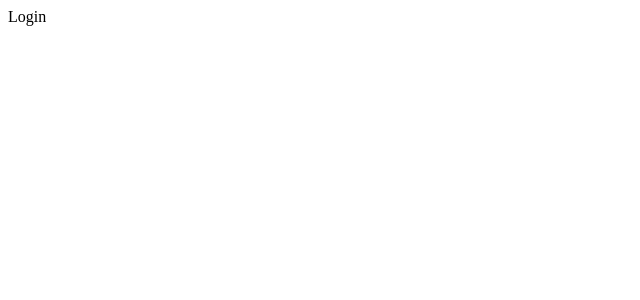
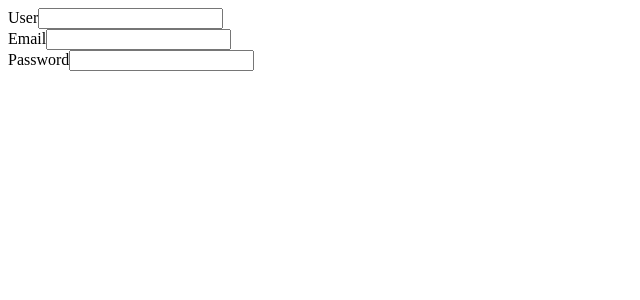
Before and after one commit to AndreiaCifoni/Soap-Project, a React (Create React App) app: page /login in a window 1280 px wide. Shown: the top 300 px of the page, without its empty margins (0-640 px from the left). Built offline with nearby package versions, Linux system fonts and the light colour scheme.

Commit message:
building inputs in Login component

```diff
--- a/src/components/App.js
+++ b/src/components/App.js
@@ -3,8 +3,8 @@ import { BrowserRouter, Routes, Route, Link } from "react-router-dom";
 import Home from "./Home";
 import Login from "./Login";
 import Register from "./Register";
-import Soaps from "./Soaps";
-import SoapCard from "./SoapCard";
+import Soaps from "./soap/Soaps";
+import SoapCard from "./soap/SoapCard";
 import Workshop from "./Workshops";
 
 const App = () => {
--- a/src/components/Login.js
+++ b/src/components/Login.js
@@ -1,7 +1,54 @@
-import React from "react";
+import React, { useState } from "react";
+
+const owner = {
+  name: "Andreia Cifoni",
+  email: "ac@email",
+  password: "mike",
+};
 
 const Login = () => {
-  return <div>Login</div>;
+  const [validation, setValidation] = useState({
+    name: "",
+    email: "",
+    password: "",
+  });
+
+  return (
+    <form>
+      <div>
+        <div>
+          <label>User</label>
+          <input
+            type="text"
+            value={validation.name}
+            onChange={(e) =>
+              setValidation({ ...validation, name: e.target.value })
+            }
+          />
+        </div>
+        <div>
+          <label>Email</label>
+          <input
+            type="email"
+            value={validation.email}
+            onChange={(e) =>
+              setValidation({ ...validation, email: e.target.value })
+            }
+          />
+        </div>
+        <div>
+          <label>Password</label>
+          <input
+            type="password"
+            value={validation.password}
+            onChange={(e) =>
+              setValidation({ ...validation, password: e.target.value })
+            }
+          />
+        </div>
+      </div>
+    </form>
+  );
 };
 
 export default Login;
--- a/src/components/SoapCard.js
+++ b/src/components/soap/SoapCard.js
@@ -1,7 +1,7 @@
 import React from "react";
 
 const SoapCard = () => {
-  return <div>SOAPS CARD</div>;
+  return <div>SOAP CARD</div>;
 };
 
 export default SoapCard;
```
Also changed, not shown: src/components/soap/Soaps.js (renamed from src/components/Soaps.js).
